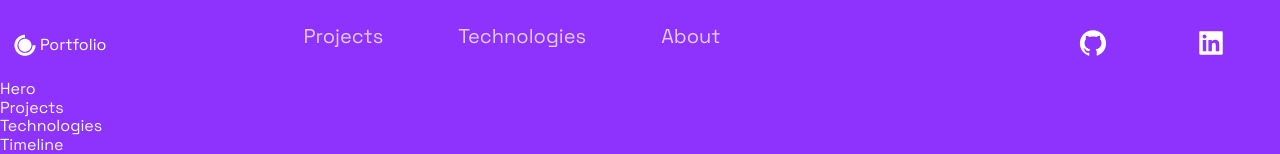
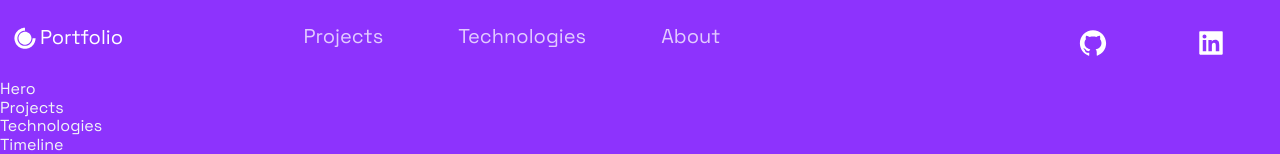
Before and after one commit to JosephCurtis1999/Joe-React-portfolio, a Next.js app: page / in a window 1280 px wide. Shown: the top 154 px of the page. Built offline with nearby package versions, Linux system fonts and the light colour scheme.

Commit message:
aligned portfolio with navbar

```diff
--- a/src/components/Header/Header.js
+++ b/src/components/Header/Header.js
@@ -3,14 +3,14 @@
 import { AiFillGithub, AiFillInstagram, AiFillLinkedin } from 'react-icons/ai';
 import { DiCssdeck } from 'react-icons/di';
 
-import { Container, Div1, Div2, Div3, NavLink, SocialIcons } from './HeaderStyles';
+import { Container, Div1, Div2, Div3, NavLink, SocialIcons, Span } from './HeaderStyles';
 
 const Header = () =>  (
   <Container>
     <Div1>
       <Link href="/">
-        <a style={{ display: "flex", alignItems: "center", color: 'white' }}>
-          <DiCssdeck size="3rem" /> <span>Portfolio</span>
+        <a style={{ display: "flex", alignItems: "center", color: 'white', marginBottom: "15px" }}>
+          <DiCssdeck size="3rem" /> <Span>Portfolio</Span>
 
         </a>
       </Link>
--- a/src/components/Header/HeaderStyles.js
+++ b/src/components/Header/HeaderStyles.js
@@ -17,6 +17,11 @@
     grid-row-gap: 0.5rem;
   }
 `;
+
+export const Span = styled.span`
+font-size: 2rem;
+`;
+
 export const Div1 = styled.div`
   grid-area: 1 / 1 / 2 / 2;
   display: flex;
```
